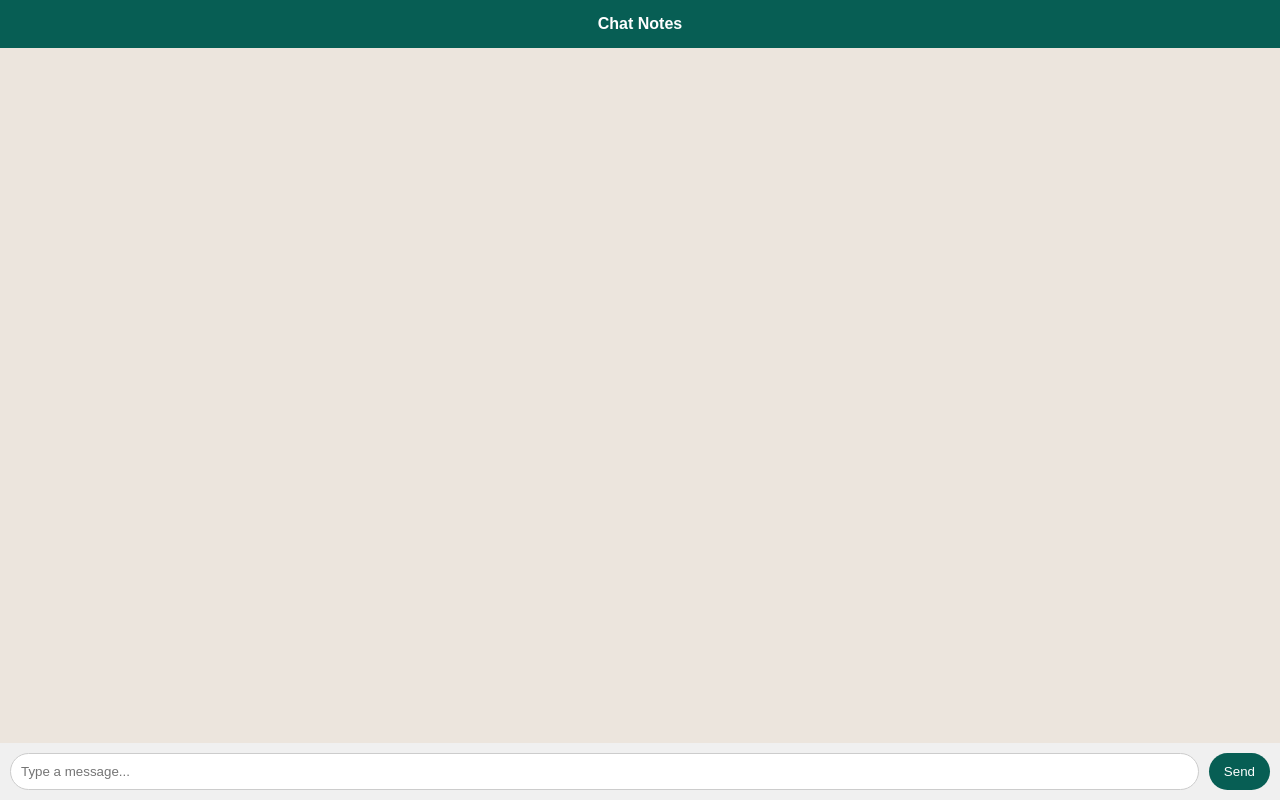
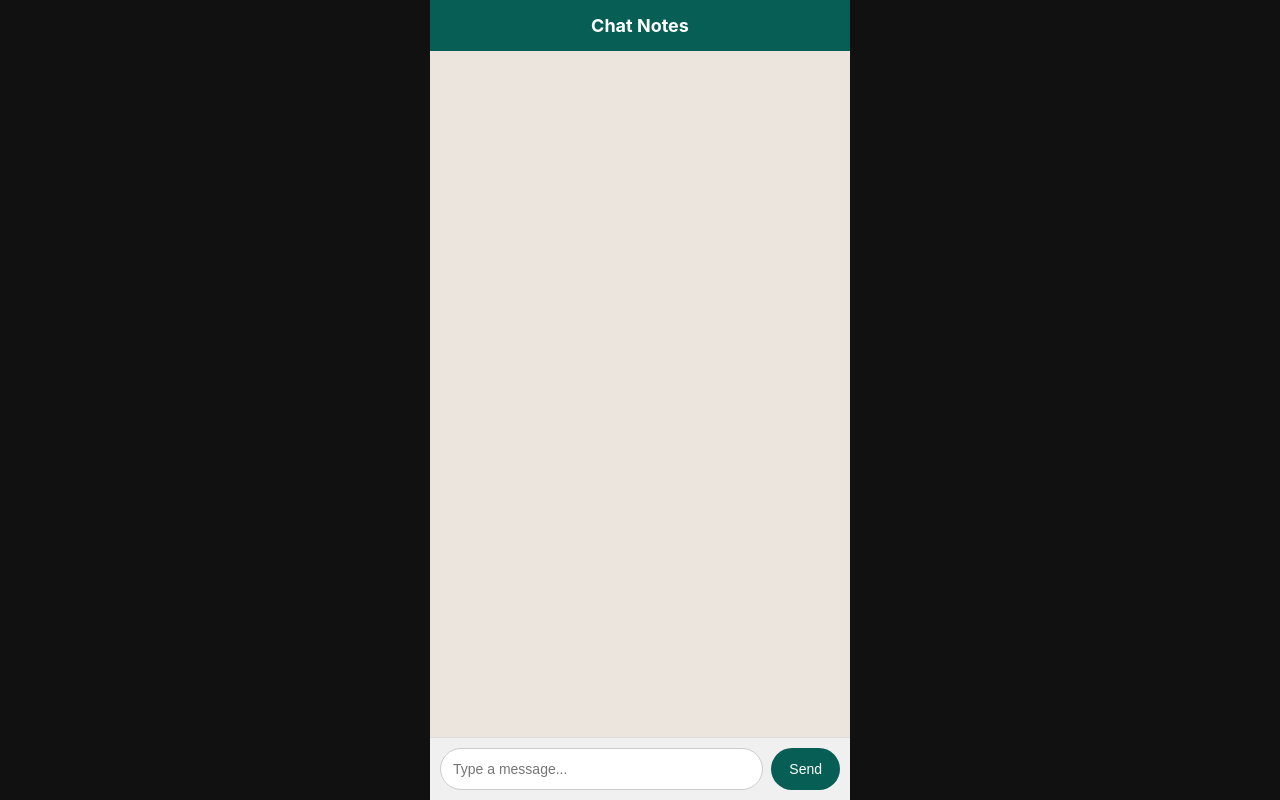
Before and after one commit to ajhits/notes, a plain HTML site: page index.html in a window 1280 px wide. Drawn offline with Linux system fonts and the light colour scheme; no server answers.

Commit message:
Update index.html

```diff
--- a/index.html
+++ b/index.html
@@ -1,27 +1,49 @@
 <!DOCTYPE html>
-<html>
+<html lang="en">
 <head>
 <meta charset="UTF-8">
+<meta name="viewport" content="width=device-width, initial-scale=1.0">
 <title>Chat Notes</title>
+
 <style>
+* {
+    box-sizing: border-box;
+}
+
 body {
     margin: 0;
-    font-family: Arial, sans-serif;
+    font-family: -apple-system, BlinkMacSystemFont, "Segoe UI", Roboto, sans-serif;
+    background: #111;
+    display: flex;
+    justify-content: center;
+    align-items: center;
+    height: 100vh;
+}
+
+/* Phone Frame */
+.app {
+    width: 100%;
+    max-width: 420px;
+    height: 100vh;
+    max-height: 800px;
     background: #ece5dd;
     display: flex;
     flex-direction: column;
-    height: 100vh;
+    position: relative;
 }
 
-header {
+/* Header */
+.header {
     background: #075e54;
     color: white;
     padding: 15px;
     text-align: center;
     font-weight: bold;
+    font-size: 18px;
 }
 
-#chat {
+/* Chat Area */
+.chat {
     flex: 1;
     overflow-y: auto;
     padding: 15px;
@@ -29,58 +51,92 @@ header {
     flex-direction: column;
 }
 
+/* Message Bubble */
 .message {
-    max-width: 70%;
-    padding: 10px 15px;
+    max-width: 75%;
+    padding: 10px 14px;
     margin-bottom: 10px;
-    border-radius: 15px;
+    border-radius: 18px;
+    font-size: 14px;
+    line-height: 1.4;
+    animation: fadeIn 0.2s ease-in-out;
     word-wrap: break-word;
 }
 
 .sent {
     align-self: flex-end;
     background: #dcf8c6;
+    border-bottom-right-radius: 4px;
 }
 
 .received {
     align-self: flex-start;
     background: white;
+    border-bottom-left-radius: 4px;
 }
 
-#inputArea {
+/* Input Area */
+.input-area {
     display: flex;
     padding: 10px;
     background: #f0f0f0;
+    border-top: 1px solid #ddd;
 }
 
-#noteInput {
+.input-area input {
     flex: 1;
-    padding: 10px;
-    border-radius: 20px;
+    padding: 12px;
+    border-radius: 25px;
     border: 1px solid #ccc;
     outline: none;
+    font-size: 14px;
 }
 
-button {
-    margin-left: 10px;
-    padding: 10px 15px;
+.input-area button {
+    margin-left: 8px;
+    padding: 0 18px;
+    border-radius: 25px;
     border: none;
-    border-radius: 20px;
     background: #075e54;
     color: white;
+    font-size: 14px;
     cursor: pointer;
+}
+
+/* Scrollbar (mobile friendly) */
+.chat::-webkit-scrollbar {
+    width: 5px;
+}
+.chat::-webkit-scrollbar-thumb {
+    background: rgba(0,0,0,0.2);
+    border-radius: 10px;
+}
+
+/* Animation */
+@keyframes fadeIn {
+    from { opacity: 0; transform: translateY(5px); }
+    to { opacity: 1; transform: translateY(0); }
+}
+
+/* Responsive adjustments */
+@media (max-width: 480px) {
+    .app {
+        height: 100vh;
+        max-height: none;
+        border-radius: 0;
+    }
 }
 </style>
 </head>
 <body>
 
-<header>Chat Notes</header>
-
-<div id="chat"></div>
-
-<div id="inputArea">
-    <input type="text" id="noteInput" placeholder="Type a message...">
-    <button onclick="addMessage()">Send</button>
+<div class="app">
+    <div class="header">Chat Notes</div>
+    <div id="chat" class="chat"></div>
+    <div class="input-area">
+        <input type="text" id="noteInput" placeholder="Type a message...">
+        <button onclick="addMessage()">Send</button>
+    </div>
 </div>
 
 <script>
@@ -102,7 +158,7 @@ async function saveMessages(messages) {
             "Content-Type": "application/json",
             "X-Master-Key": API_KEY
         },
-        body: JSON.stringify({ messages: messages })
+        body: JSON.stringify({ messages })
     });
 }
 
@@ -128,16 +184,21 @@ async function addMessage() {
     let messages = await getMessages();
 
     if (messages.length >= 5) {
-        messages.shift(); // remove oldest
+        messages.shift();
     }
 
     messages.push(text);
 
     await saveMessages(messages);
     renderMessages(messages);
-
     input.value = "";
 }
+
+document.getElementById("noteInput").addEventListener("keypress", function(e) {
+    if (e.key === "Enter") {
+        addMessage();
+    }
+});
 
 async function init() {
     const messages = await getMessages();
```
